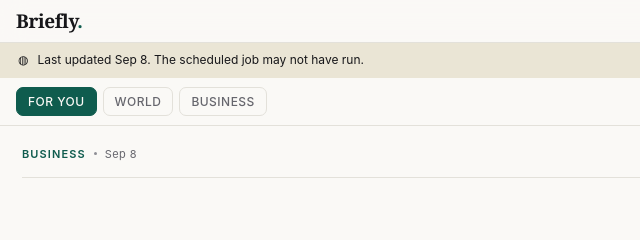
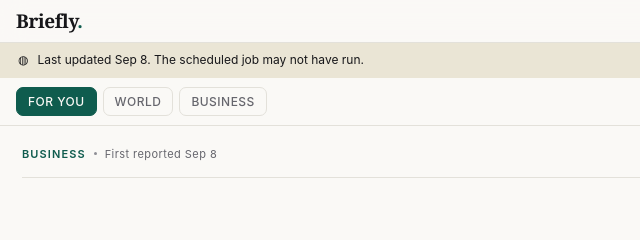
Before and after one commit to advocatesajalgoel/Briefly-News-App, a plain HTML site: page briefly/site/index.html in a window 1280 px wide. Shown: the top 240 px of the page, 0-640 px from the left. Drawn offline with Linux system fonts and the light colour scheme; files whose address does not match are found by name.

Commit message:
Show first publication time and publisher on news cards

```diff
--- a/briefly/site/index.html
+++ b/briefly/site/index.html
@@ -653,7 +653,7 @@ function cardHTML(story, index) {
     <div class="slug">
       <span class="cat">${esc(story.category_name || "News")}</span>
       <span class="dot"></span>
-      <span class="when">${esc(relative(story.published_at))}</span>
+      <span class="when">First reported ${esc(relative(story.first_reported_at || story.published_at))}${story.first_reported_source ? " · " + esc(story.first_reported_source) : ""}</span>
       <span class="chip ${esc(level)}">${esc(level)}</span>
     </div>
     <hr class="rule">
```
